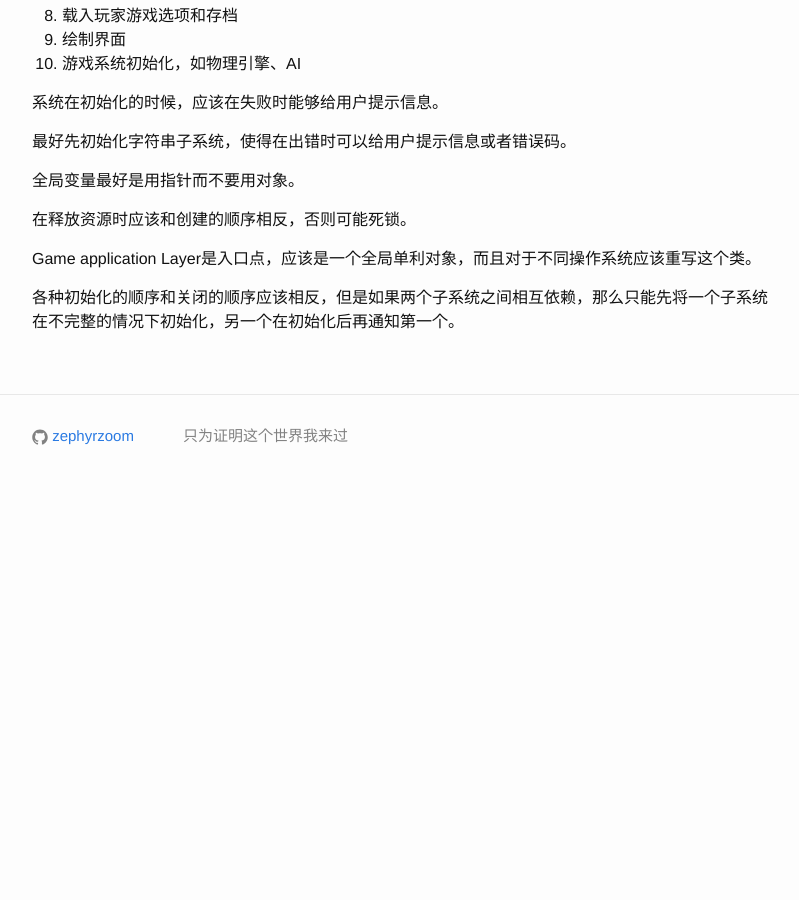
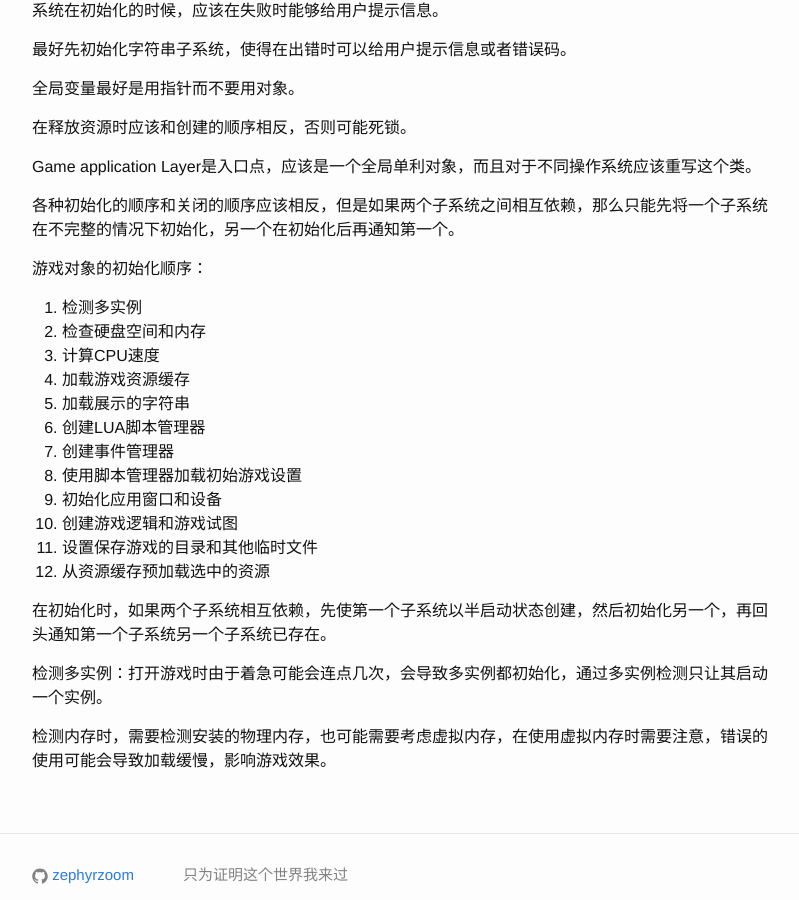
Before and after one commit to zephyrzoom/zephyrzoom.github.io, a Jekyll site: the page built from _posts/2017-09-09-game-coding.md, in a window 1280 px wide and 900 px high, scrolled down 3258 px. Shown: the whole window, without its empty margins (238-1037 px from the left). Built offline with Jekyll 4.4.1, drawn with Linux system fonts in a browser that asks for light colours; comment, search, counter and statistics services are not loaded; before the commit the page ends 3765 px from its top, so only the background shows below that.

Commit message:
更新game code

```diff
--- a/_posts/2017-09-09-game-coding.md
+++ b/_posts/2017-09-09-game-coding.md
@@ -23,6 +23,7 @@ date: 2017-09-09 14:54:00 +0800
 ![network architecture](/image/network-arch.png)
 
 视频接口使用OpenGL，音频接口使用FMod
+
 --------------------------------------------------------------
 代码规范：每个大阔号单独占一行。
 
@@ -62,6 +63,7 @@ date: 2017-09-09 14:54:00 +0800
 ![memory pool](/image/memory-pool.png)
 
 构建的每个内部工具都要有命令行，以便自动化构建。
+
 --------------------------------------------------
 游戏初始化顺序：
 1. 检查系统资源，如硬盘空间、内存、输入输出设备
@@ -86,3 +88,24 @@ date: 2017-09-09 14:54:00 +0800
 Game application Layer是入口点，应该是一个全局单利对象，而且对于不同操作系统应该重写这个类。
 
 各种初始化的顺序和关闭的顺序应该相反，但是如果两个子系统之间相互依赖，那么只能先将一个子系统在不完整的情况下初始化，另一个在初始化后再通知第一个。
+
+游戏对象的初始化顺序：
+
+1. 检测多实例
+2. 检查硬盘空间和内存
+3. 计算CPU速度
+4. 加载游戏资源缓存
+5. 加载展示的字符串
+6. 创建LUA脚本管理器
+7. 创建事件管理器
+8. 使用脚本管理器加载初始游戏设置
+9. 初始化应用窗口和设备
+10. 创建游戏逻辑和游戏试图
+11. 设置保存游戏的目录和其他临时文件
+12. 从资源缓存预加载选中的资源
+
+在初始化时，如果两个子系统相互依赖，先使第一个子系统以半启动状态创建，然后初始化另一个，再回头通知第一个子系统另一个子系统已存在。
+
+检测多实例：打开游戏时由于着急可能会连点几次，会导致多实例都初始化，通过多实例检测只让其启动一个实例。
+
+检测内存时，需要检测安装的物理内存，也可能需要考虑虚拟内存，在使用虚拟内存时需要注意，错误的使用可能会导致加载缓慢，影响游戏效果。
```
